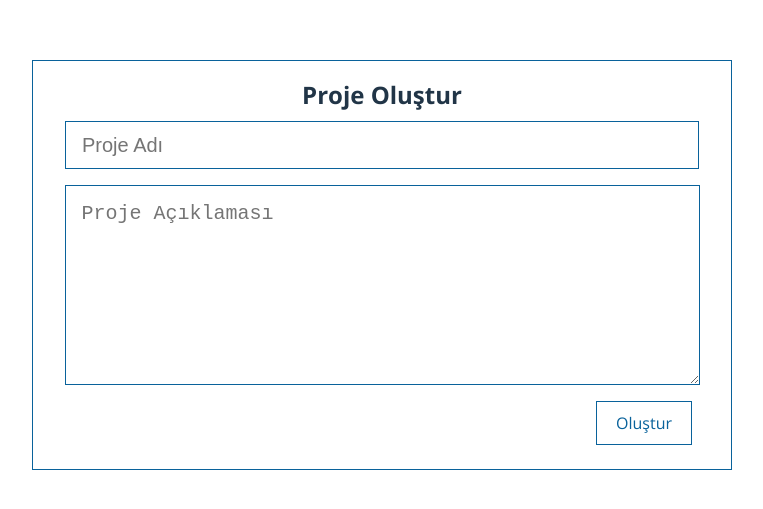
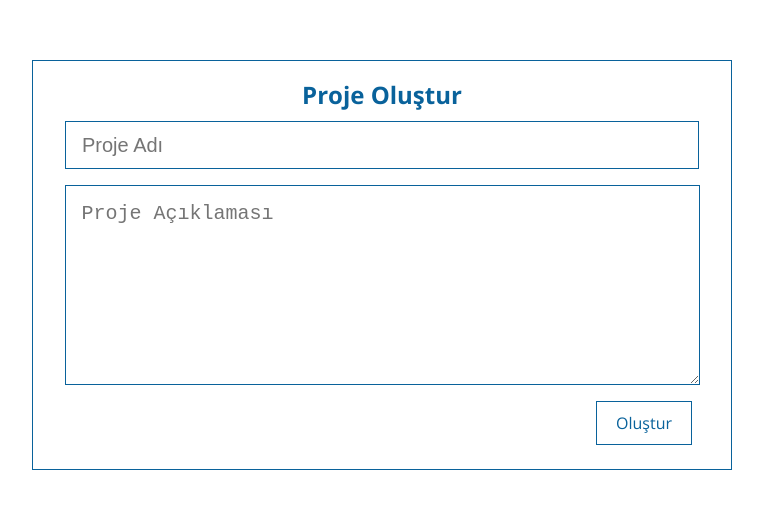
Before and after one commit to batuhansenerr/stajyer-takip-frontend, a React (Vite) app: page /project/new in a window 1280 px wide. Shown: the part 135-644 px from the top of the page, without its empty margins (258-1021 px from the left). Built offline with nearby package versions, Linux system fonts and the light colour scheme; a web font is replaced by a local one.

Commit message:
createProject refactored

```diff
--- a/src/component/Project/CreateProject.css
+++ b/src/component/Project/CreateProject.css
@@ -38,11 +38,17 @@ body{
     padding: 1rem 2rem;
     border: 1px solid #09629B;
     width: 700px;
+    background-color: white;
+}
+
+.createProjectCard>h2{
+    color: #09629B;
 }
 
 .inputItem{
     border: 1px solid #09629B;
     margin: 0.5rem 0;
+    background-color: transparent;
 }
 
 input{
--- a/src/component/Project/CreateProject.jsx
+++ b/src/component/Project/CreateProject.jsx
@@ -28,7 +28,7 @@ const CreateProject = () => {
             url: "http://localhost:8080/project/add",
             data: newProject
         }).then(response=>{
-            console.log("wwwwwwwwwwwwwwwwwwwwwwwwwwwwW");
+            console.log("save project");
             navigate(`/project/${response.data.id}`)
         })
     }
```
